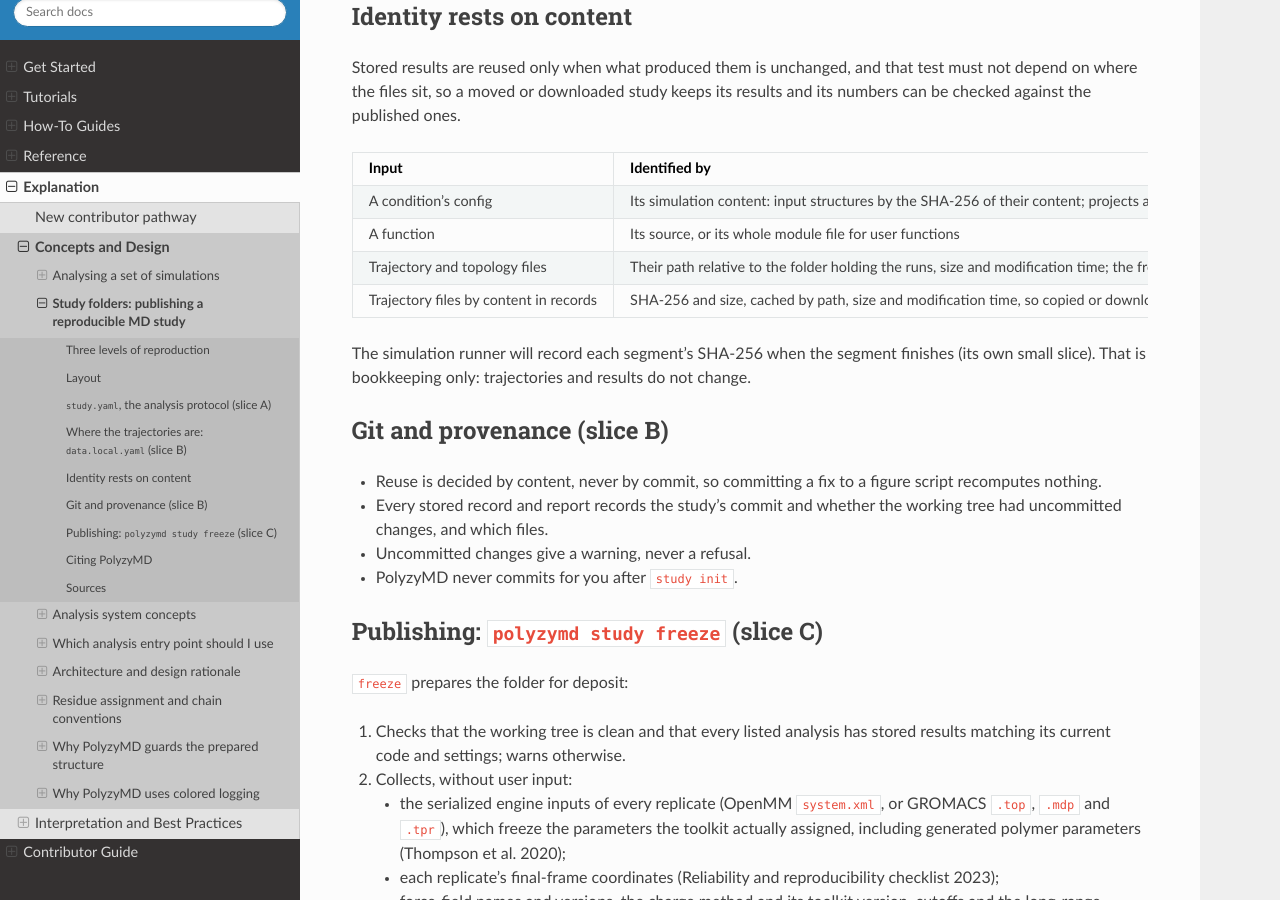
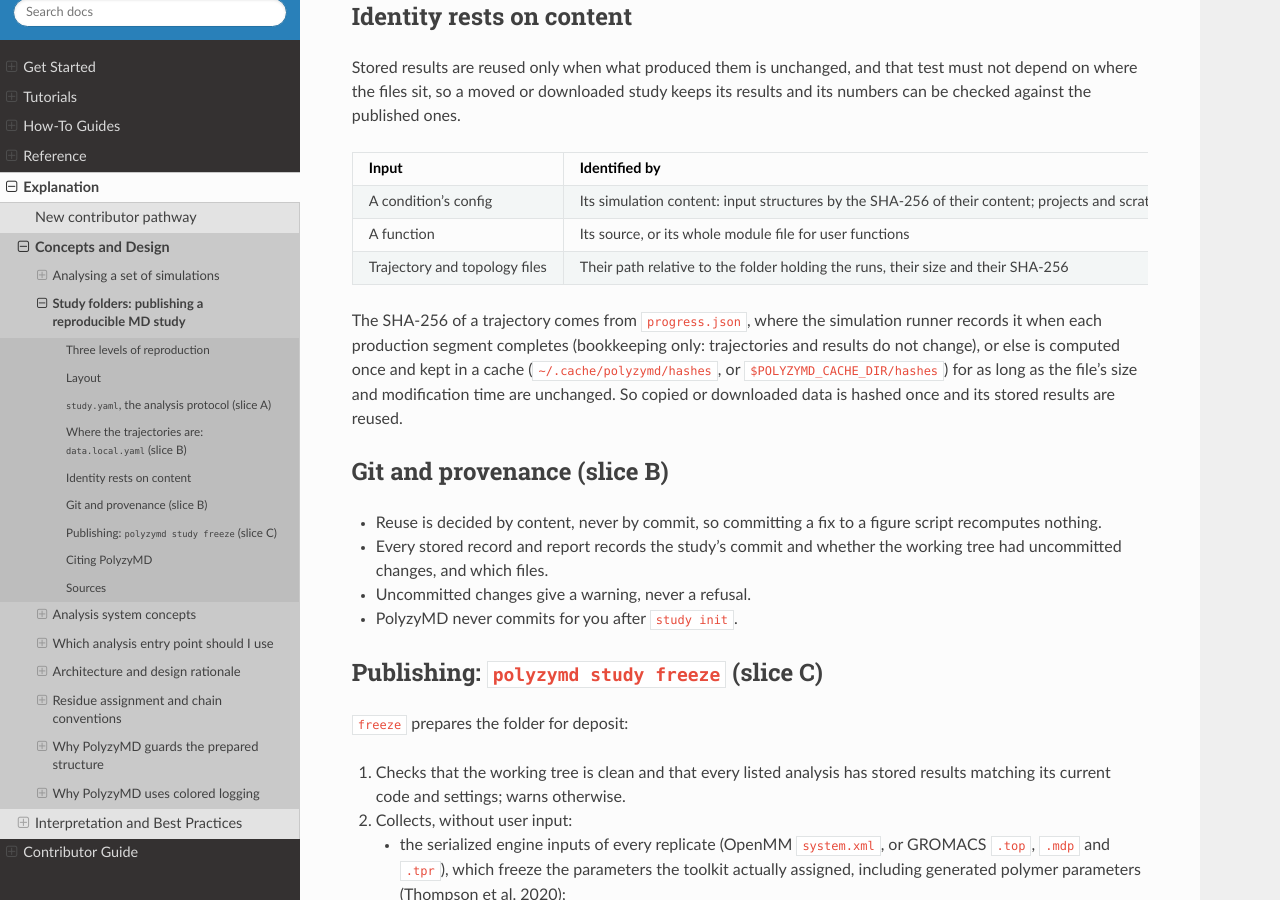
Before and after one commit to joelaforet/polyzymd, a Sphinx documentation site: the page built from docs/source/explanation/study_folders.md, in a window 1280 px wide and 900 px high, scrolled down 3124 px. Built offline with Sphinx 7.4.7 and the Read the Docs theme 3.1.0, drawn with Linux system fonts in a browser that asks for light colours.

Commit message:
docs: stored results identify their input files by content
The study-folder design, the study-folder how-to, the data requirements and AGENTS.md describe trajectory_sha256 in progress.json and the hash cache, and that moved, copied or downloaded data reuses stored results.

```diff
--- a/docs/source/explanation/study_folders.md
+++ b/docs/source/explanation/study_folders.md
@@ -146,12 +146,14 @@
 |---|---|---|
 | A condition's config | Its simulation content: input structures by the SHA-256 of their content; projects and scratch directories left out | Implemented |
 | A function | Its source, or its whole module file for user functions | Implemented |
-| Trajectory and topology files | Their path relative to the folder holding the runs, size and modification time; the freeze manifest adds their SHA-256 | Implemented; records still include modification time |
-| Trajectory files by content in records | SHA-256 and size, cached by path, size and modification time, so copied or downloaded data is not measured again | Planned, with the runner slice |
+| Trajectory and topology files | Their path relative to the folder holding the runs, their size and their SHA-256 | Implemented |
 
-The simulation runner will record each segment's SHA-256 when the segment
-finishes (its own small slice). That is bookkeeping only: trajectories and
-results do not change.
+The SHA-256 of a trajectory comes from `progress.json`, where the simulation
+runner records it when each production segment completes (bookkeeping only:
+trajectories and results do not change), or else is computed once and kept
+in a cache (`~/.cache/polyzymd/hashes`, or `$POLYZYMD_CACHE_DIR/hashes`) for
+as long as the file's size and modification time are unchanged. So copied or
+downloaded data is hashed once and its stored results are reused.
 
 ## Git and provenance (slice B)
 
```
Also changed, not shown: AGENTS.md (+4 -1 lines), docs/source/how_to/study_folder.md (+4 -6 lines), docs/source/reference/data_requirements.md (+6 -0 lines).
